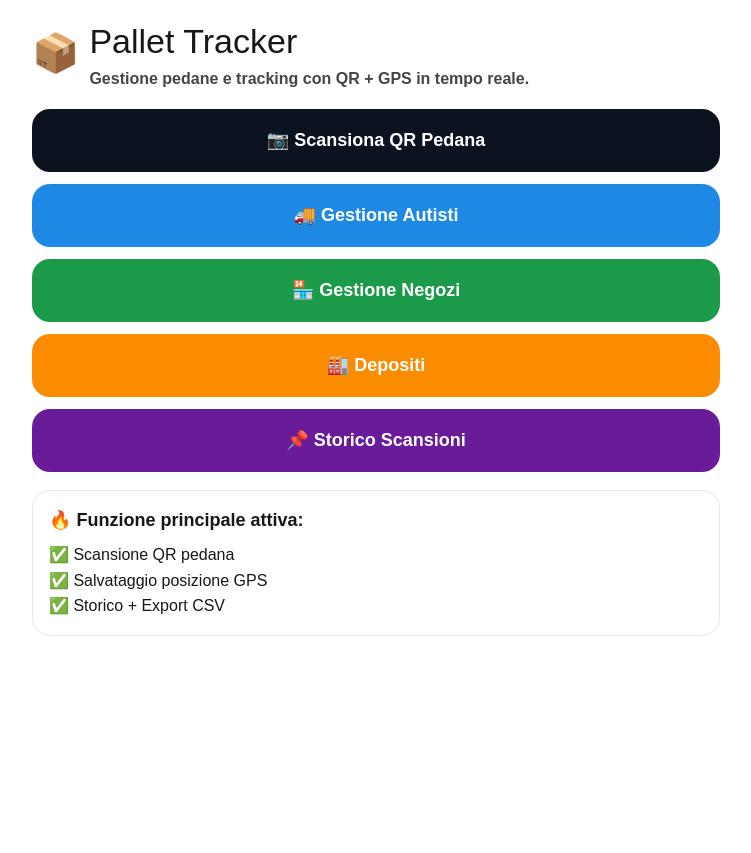
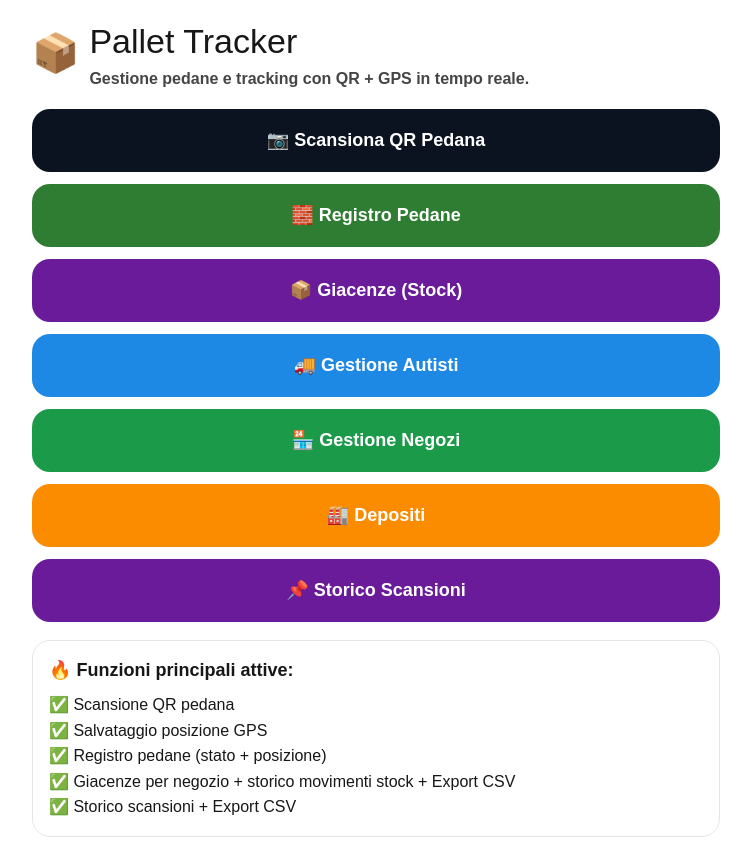
Before and after one commit to lucamandis89/pallet-tracker, a Next.js app: page / in a window 1280 px wide. Shown: the whole page, without its empty margins (264-1015 px from the left). Before the commit the page ends 800 px from the top, so only its background shows below. Built offline with nearby package versions, Linux system fonts and the light colour scheme.

Commit message:
Update page.tsx

```diff
--- a/app/page.tsx
+++ b/app/page.tsx
@@ -1,3 +1,5 @@
+"use client";
+
 export default function HomePage() {
   const btnStyle = (bg: string) => ({
     width: "100%",
@@ -41,6 +43,14 @@ export default function HomePage() {
           📷 Scansiona QR Pedana
         </a>
 
+        <a href="/pallets" style={btnStyle("#2e7d32")}>
+          🧱 Registro Pedane
+        </a>
+
+        <a href="/stock" style={btnStyle("#6a1b9a")}>
+          📦 Giacenze (Stock)
+        </a>
+
         <a href="/drivers" style={btnStyle("#1e88e5")}>
           🚚 Gestione Autisti
         </a>
@@ -59,13 +69,19 @@ export default function HomePage() {
       </div>
 
       <div style={cardStyle}>
-        <div style={{ fontWeight: 900, fontSize: 18, marginBottom: 8 }}>🔥 Funzione principale attiva:</div>
+        <div style={{ fontWeight: 900, fontSize: 18, marginBottom: 8 }}>
+          🔥 Funzioni principali attive:
+        </div>
         <div style={{ lineHeight: 1.6 }}>
           ✅ Scansione QR pedana
           <br />
           ✅ Salvataggio posizione GPS
           <br />
-          ✅ Storico + Export CSV
+          ✅ Registro pedane (stato + posizione)
+          <br />
+          ✅ Giacenze per negozio + storico movimenti stock + Export CSV
+          <br />
+          ✅ Storico scansioni + Export CSV
         </div>
       </div>
     </div>
```
